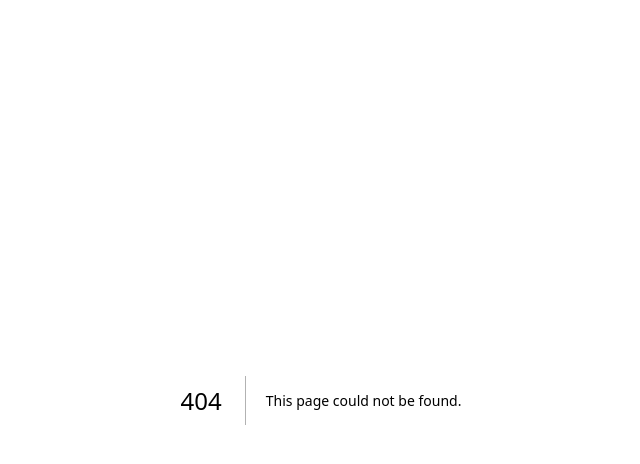
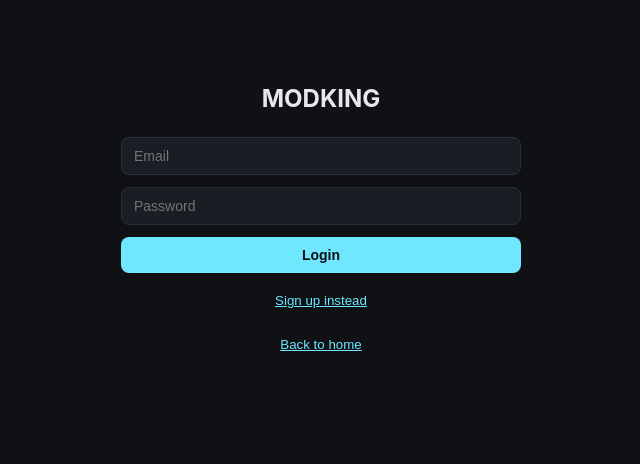
Before and after one commit to rish1-b/modking, a Next.js app: page /login in a window 1280 px wide. Before the commit this address had no page. Shown: the top 464 px of the page, without its empty margins (319-959 px from the left). Built offline with nearby package versions, Linux system fonts and the light colour scheme; no server answers.

Commit message:
Add login page with sign in and sign up functionality

```diff
--- /dev/null
+++ b/pages/login.js
@@ -0,0 +1,114 @@
+import { useState } from 'react';
+import { useRouter } from 'next/router';
+import Link from 'next/link';
+import { supabase } from '../lib/supabaseClient';
+
+export default function Login() {
+  const router = useRouter();
+  const [email, setEmail] = useState('');
+  const [password, setPassword] = useState('');
+  const [loading, setLoading] = useState(false);
+  const [error, setError] = useState('');
+
+  async function handleLogin(e) {
+    e.preventDefault();
+    setError('');
+    setLoading(true);
+
+    const { error: authError } = await supabase.auth.signInWithPassword({
+      email,
+      password,
+    });
+
+    if (authError) {
+      setError(authError.message);
+      setLoading(false);
+    } else {
+      router.push('/');
+    }
+  }
+
+  async function handleSignup(e) {
+    e.preventDefault();
+    setError('');
+    setLoading(true);
+
+    const { error: authError } = await supabase.auth.signUp({
+      email,
+      password,
+    });
+
+    if (authError) {
+      setError(authError.message);
+    } else {
+      setError('Sign up successful! Check your email to confirm.');
+    }
+    setLoading(false);
+  }
+
+  return (
+    <div className="container">
+      <div style={{ maxWidth: 400, margin: '60px auto' }}>
+        <h2 style={{ textAlign: 'center', marginBottom: 24 }}>MODKING</h2>
+        <form onSubmit={handleLogin}>
+          <input
+            className="input"
+            type="email"
+            placeholder="Email"
+            value={email}
+            onChange={(e) => setEmail(e.target.value)}
+            required
+          />
+          <input
+            className="input"
+            type="password"
+            placeholder="Password"
+            value={password}
+            onChange={(e) => setPassword(e.target.value)}
+            required
+          />
+          {error && (
+            <p style={{ color: error.includes('successful') ? '#51cf66' : '#ff6b6b', marginBottom: 12 }}>
+              {error}
+            </p>
+          )}
+          <button className="btn" type="submit" disabled={loading} style={{ width: '100%' }}>
+            {loading ? 'Loading...' : 'Login'}
+          </button>
+        </form>
+
+        <div style={{ marginTop: 16, textAlign: 'center' }}>
+          <button
+            onClick={handleSignup}
+            disabled={loading}
+            style={{
+              background: 'none',
+              border: 'none',
+              color: '#6ee7ff',
+              cursor: 'pointer',
+              textDecoration: 'underline',
+            }}
+          >
+            Sign up instead
+          </button>
+        </div>
+
+        <div style={{ marginTop: 24, textAlign: 'center' }}>
+          <Link href="/">
+            <button
+              style={{
+                background: 'none',
+                border: 'none',
+                color: '#6ee7ff',
+                cursor: 'pointer',
+                textDecoration: 'underline',
+              }}
+            >
+              Back to home
+            </button>
+          </Link>
+        </div>
+      </div>
+    </div>
+  );
+}
```
